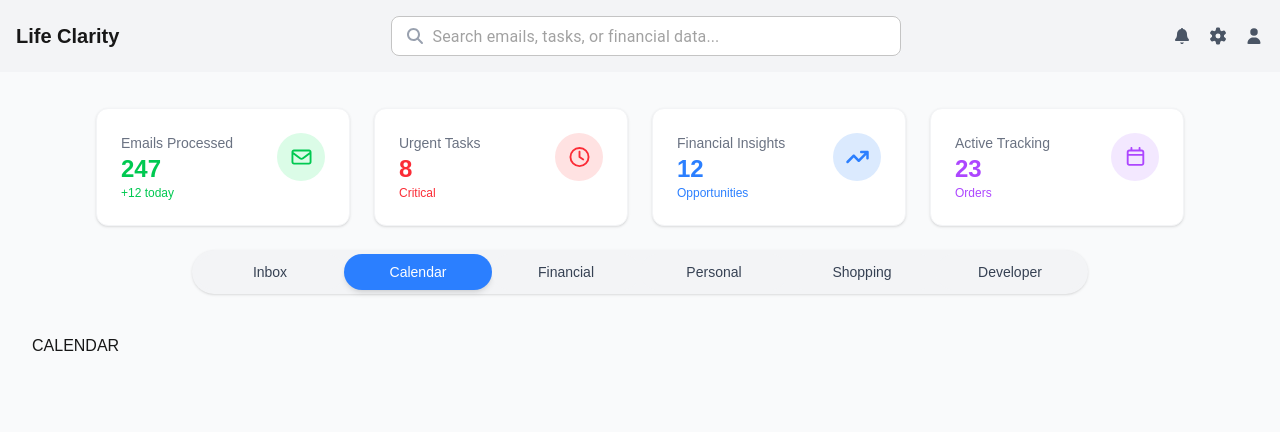
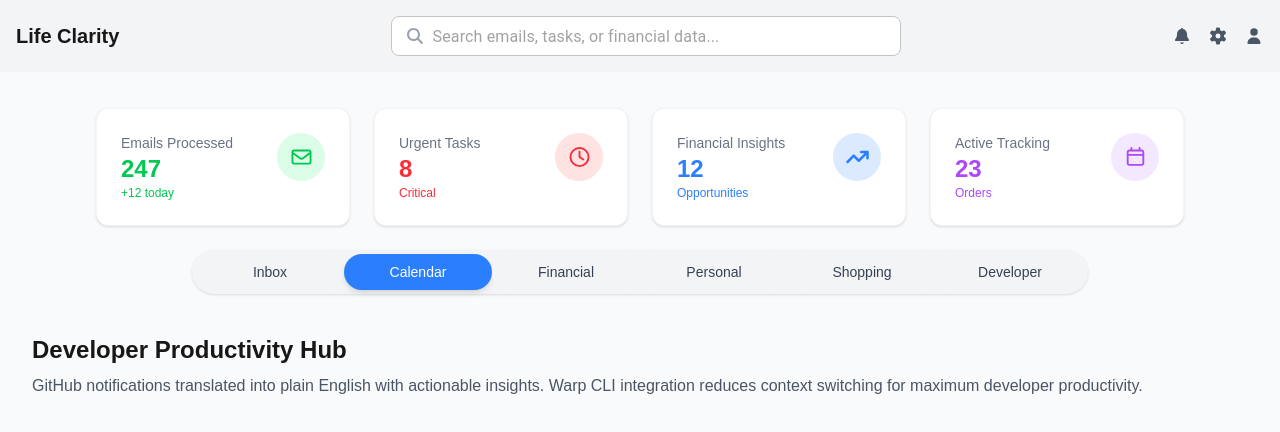
Before and after one commit to kennedyyung/hack-the-north, a Next.js app: page / in a window 1280 px wide. Both pictures are taken after a click on the button "Calendar". Shown: the top 432 px of the page. Built offline with nearby package versions, Linux system fonts and the light colour scheme; what @mui/material-nextjs would draw is missing.

Commit message:
error fixing

```diff
--- a/src/app/pages/calendar.tsx
+++ b/src/app/pages/calendar.tsx
@@ -1,7 +1,9 @@
 export default function Calendar() {
     return (
         <>
-        <h1>CALENDAR</h1>
-        </>
+              <h1 className="text-2xl font-bold mb-2">Developer Productivity Hub</h1>
+      <p className="text-gray-600 mb-6">
+      GitHub notifications translated into plain English with actionable insights. Warp CLI integration reduces context switching for maximum developer productivity.
+      </p>        </>
     )
 }
--- a/src/app/pages/developer.tsx
+++ b/src/app/pages/developer.tsx
@@ -41,7 +41,7 @@ export default function Developer() {
             <p className="text-green-400"> $ warp remind --github</p>
         <p className="text-yellow-400"> Action required: Fix auth security issues in student-portal PR #42</p>
         <p className="text-green-400">2 PRs ready for review in ecommerce-app</p>
-        <p className="text-blue-400">Run 'warp open pr' to handle GitHub tasks without context switching</p>
+        <p className="text-blue-400">Run &apos;warp open pr&apos; to handle GitHub tasks without context switching</p>
         </div>
         <div className="flex mt-4 gap-x-4">
         <div className="bg-gray-700 text-white rounded-sm p-2">&gt;_ Setup Warp Integration</div>
--- a/src/app/pages/shopping.tsx
+++ b/src/app/pages/shopping.tsx
@@ -31,7 +31,7 @@ export default function Shopping() {
           <FontAwesomeIcon icon={faStore} className="text-green-600 w-5 h-5" />
           <h2 className="text-green-600 font-semibold text-lg">
 Bridge Inbox + Commerce with Shopify          </h2>
-<p>We've detected order confirmations from 4 different stores in your inbox. Connect these stores to your Shopify merchant dashboard for unified order management and analytics.</p>
+<p>We&apos;ve detected order confirmations from 4 different stores in your inbox. Connect these stores to your Shopify merchant dashboard for unified order management and analytics.</p>
 
         </div>
         </div>
```
